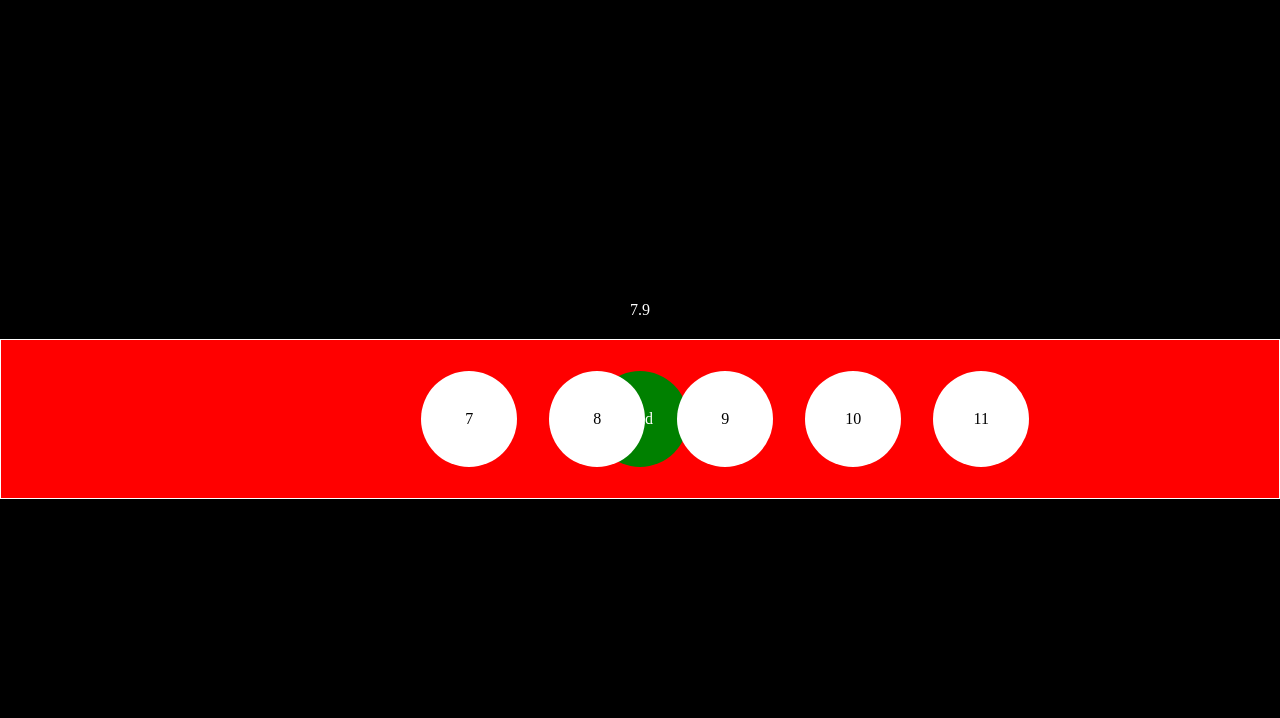
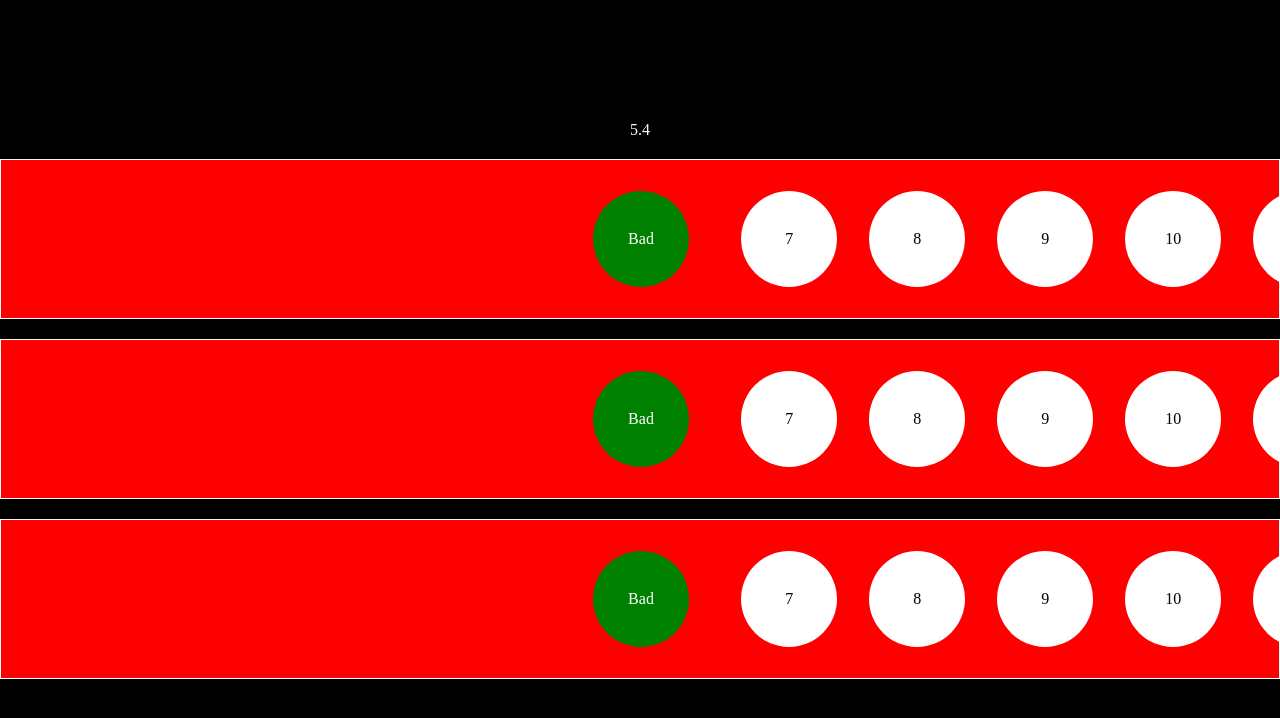
Before and after one commit to IgnacioConsuegra/SongGame-React, a React (Vite) app: page / in a window 1280 px wide. Shown: the top 718 px of the page. Built offline with nearby package versions, Linux system fonts and the light colour scheme.

Commit message:
I did a bit of refactoring in our mainPage, i'm going to handle our 3 rows creation.

```diff
--- a/src/MainPage/Circle/Circle.jsx
+++ b/src/MainPage/Circle/Circle.jsx
@@ -2,7 +2,7 @@ import { useEffect, useLayoutEffect, useRef, useState } from 'react';
 import './Circle.css';
 
 export const Circle = ({velocity, middleAt, unit}) => {
-  const [position, setPosition] = useState(unit.current * 11);
+  const [position, setPosition] = useState(((unit.current * 11)));
   const thisButton = useRef();
 
   const styles = {
@@ -16,8 +16,8 @@ export const Circle = ({velocity, middleAt, unit}) => {
 
     setTimeout(() =>{
       thisButton.current.style.left = `${position - (16 * 6)}px`;
-      if(position > 500){
-        setPosition((prevP) => prevP - (velocity / 30));
+      if(position > unit.current * 4.5){
+        setPosition((prevP) => prevP - ((velocity) / 30));
       }
     }, 1000 / 30);
   }, [position]);
--- a/src/MainPage/MainPage.jsx
+++ b/src/MainPage/MainPage.jsx
@@ -7,23 +7,24 @@ export const TimeContext = createContext();
 export const KeyPressContext = createContext();
 export const GetMiddleButtonPosition = createContext();
 
-function reducer(middleButtonPosition, action){
-  switch(action.type) {
-    case 'getValue' :
-    console.log("myReducer", action.payload.x)
-    // return { position : action.payload.x}
-  }
-}
+// function reducer(middleButtonPosition, action){
+//   switch(action.type) {
+//     case 'getValue' :
+//     console.log("myReducer", action.payload.x)
+//     // return { position : action.payload.x}
+//   }
+// }
 
 export const MainPage = () => {
 
-  const [middleButtonPosition, dispatch] = useReducer(reducer, {positionX : 520});
+  // const [middleButtonPosition, dispatch] = useReducer(reducer, {positionX : 520});
+
   const [time, setTime] = useState(0);
   const [lastPressed, setLastPressed]  = useState({key : '', times : 0});
   const [row1, setRow1] = useState([]);
+
   const sectionRef = useRef();
   const sectionUnit = useRef();
-  const refreshRate = 30;
   //This will be temp,
   const row1Circles = [
     {
@@ -100,30 +101,27 @@ export const MainPage = () => {
 
       if (element) {
         const width = element.offsetWidth;
-        sectionUnit.current = width / 10;
+        sectionUnit.current = (width / 10);
       }
       setRow1(calcCreationTime(row1Circles));
     }
   }, [])
+
   useEffect(() => {
     const interval = setInterval(() => setTime(parseFloat((time + 0.1).toFixed(1))), 0.1 * 1000);
     return () => clearInterval(interval);
   }, [time]);
-  useEffect(() =>{
-  }, [row1])
+
   return (
     <section ref={sectionRef}>
       {time}
       <TimeContext.Provider value={time}>
         <KeyPressContext.Provider value={lastPressed} >
-          <GetMiddleButtonPosition.Provider value={dispatch}>
             <Row elementId={1} circles={row1} unit={sectionUnit}/>
-          </GetMiddleButtonPosition.Provider>
+            <Row elementId={2} circles={row1} unit={sectionUnit}/>
+            <Row elementId={3} circles={row1} unit={sectionUnit}/>
         </KeyPressContext.Provider>
       </TimeContext.Provider>
-      {/* <Row elementId={1} circles={[1]}/> */}
-      {/* <Row elementId={2} circles={[1]}/> */}
-      {/* <Row elementId={3} circles={[1]}/> */}
     </section>
   )
 }
--- a/src/MainPage/Row/Row.css
+++ b/src/MainPage/Row/Row.css
@@ -15,7 +15,7 @@ div.row > div.row-circle{
   position: absolute;
   border-radius: 5000px;
   top: calc(50% - 3em);
-  left: calc(50% - 3em);
+  /* left: calc(50% - 3em); */
   display: flex;
   align-items: center;
   justify-content: center;
--- a/src/MainPage/Row/Row.jsx
+++ b/src/MainPage/Row/Row.jsx
@@ -84,7 +84,7 @@ export const Row = ({elementId, circles, unit}) => {
 
   return (
     <div className='row' style={{width: unit * 10}}>
-      <div className='row-circle' id={`${elementId}`} ref={miMiddleButton}>
+      <div style={{left: `${0 + ((unit.current * 5) - (16*3) )}px`}} className='row-circle' id={`${elementId}`} ref={miMiddleButton} >
       {
         keyResult === true ? ('Good') : ('Bad')
       }
```
Also changed, not shown: todo.txt.
